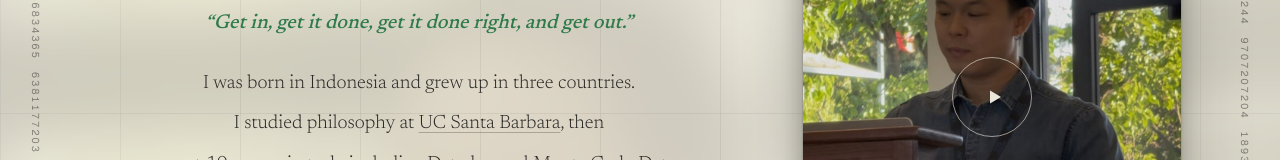
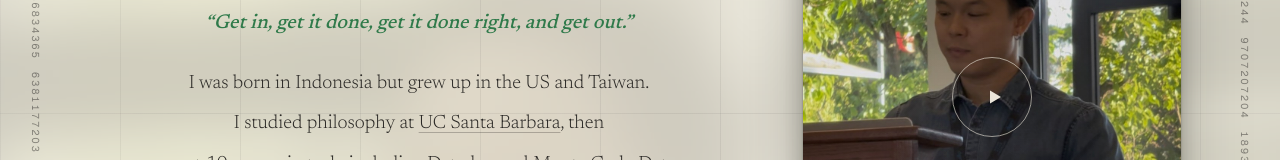
Before and after one commit to binary1702/benbasuni.com, a Next.js app: page / in a window 1280 px wide. Shown: the part 247-407 px from the top of the page. Built offline with nearby package versions, Linux system fonts and the light colour scheme.

Commit message:
Update bio: specify US and Taiwan instead of 'three countries'

```diff
--- a/src/app/page.tsx
+++ b/src/app/page.tsx
@@ -127,7 +127,7 @@ export default function Home() {
 
           {/* One idea per line. Each <p> is a row; the gap between rows does the pacing. */}
           <div className="mt-8 space-y-3 font-serif text-[1.05rem] font-light leading-[1.5] text-charcoal md:text-[1.2rem]">
-            <p>I was born in Indonesia and grew up in three countries.</p>
+            <p>I was born in Indonesia but grew up in the US and Taiwan.</p>
             <p>
               I studied philosophy at <Quiet href="https://www.ucsb.edu">UC Santa Barbara</Quiet>, then
             </p>
```
